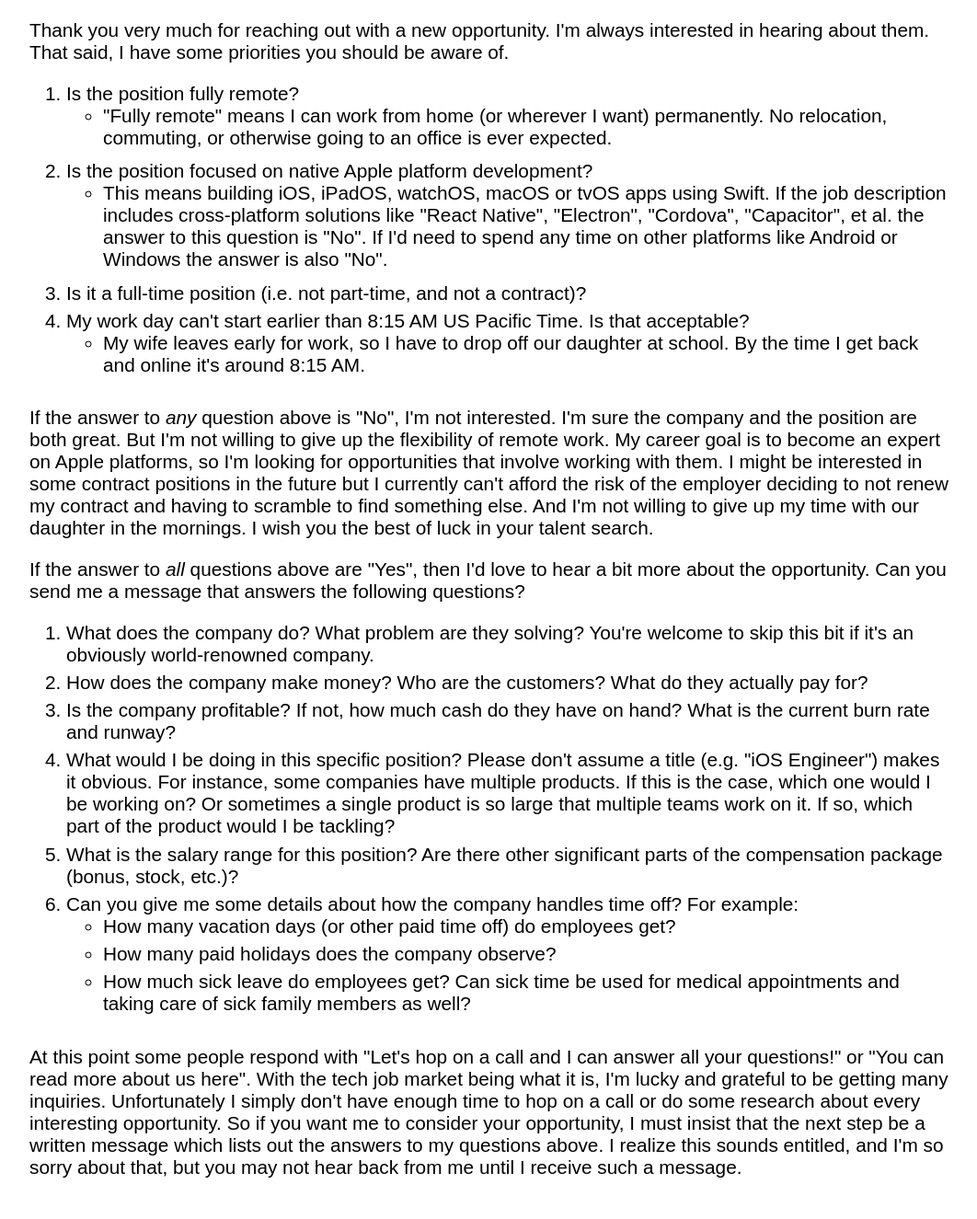
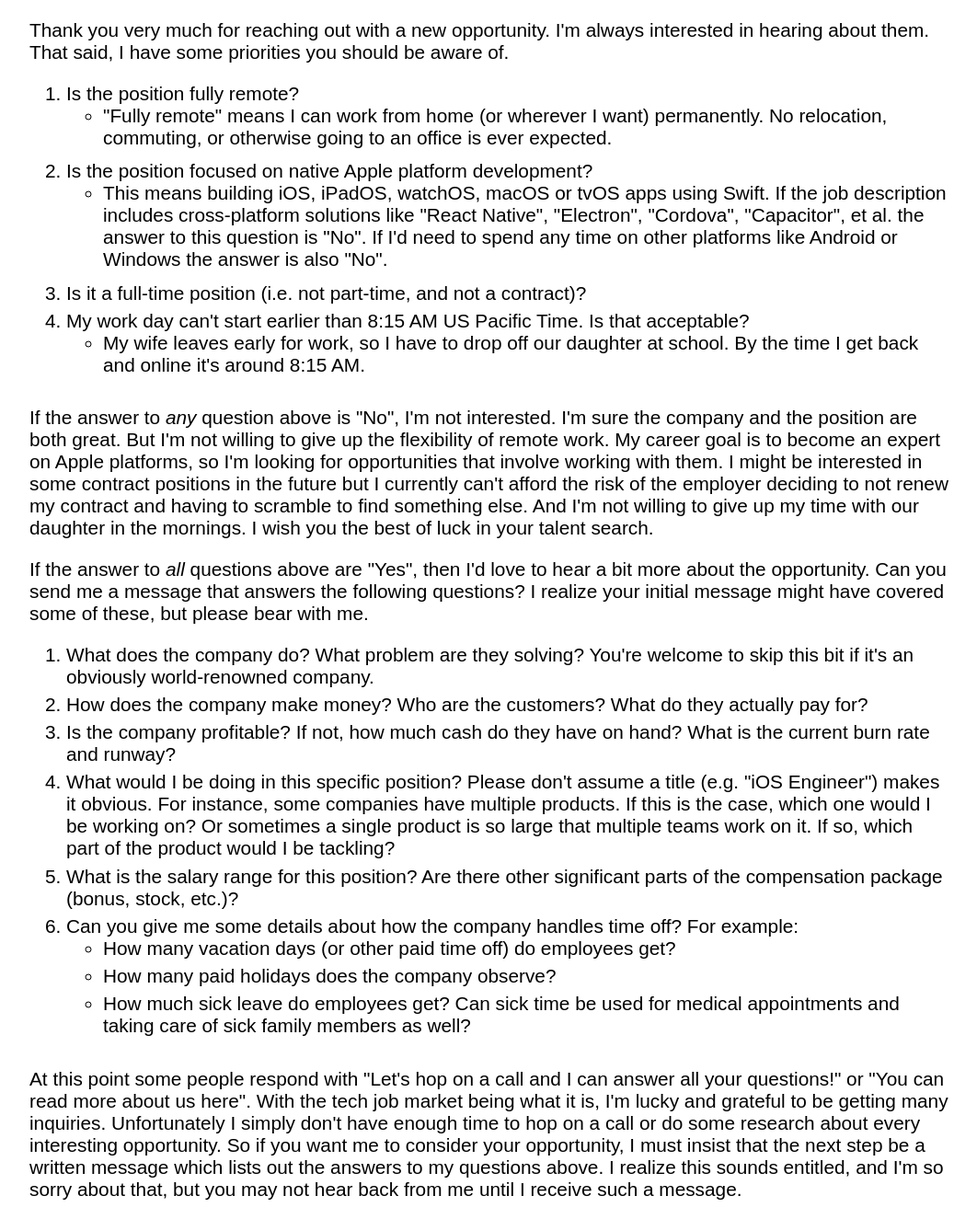
Before and after one commit to koralcem/personal-site, a Jekyll site: the page built from opportunity.html, in a window 1280 px wide. Shown: the whole page at 92% size, without its empty margins (108-1170 px from the left). Built offline with Jekyll 4.4.1, drawn with Linux system fonts in a browser that asks for light colours; before the commit the page ends 1301 px from its top, so only the background shows below that.

Commit message:
Add note about initial message covering some questions

```diff
--- a/opportunity.html
+++ b/opportunity.html
@@ -31,7 +31,7 @@ css_files:
 </p>
 
 <p>
-  If the answer to <em>all</em> questions above are "Yes", then I'd love to hear a bit more about the opportunity. Can you send me a message that answers the following questions?
+  If the answer to <em>all</em> questions above are "Yes", then I'd love to hear a bit more about the opportunity. Can you send me a message that answers the following questions? I realize your initial message might have covered some of these, but please bear with me.
 </p>
 
 <ol>
```
